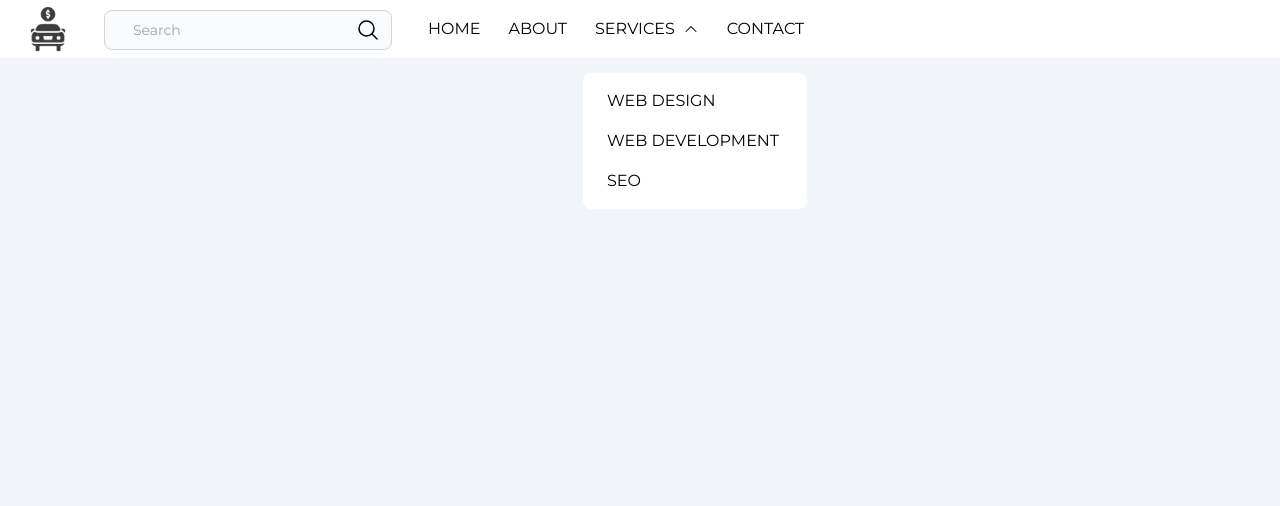
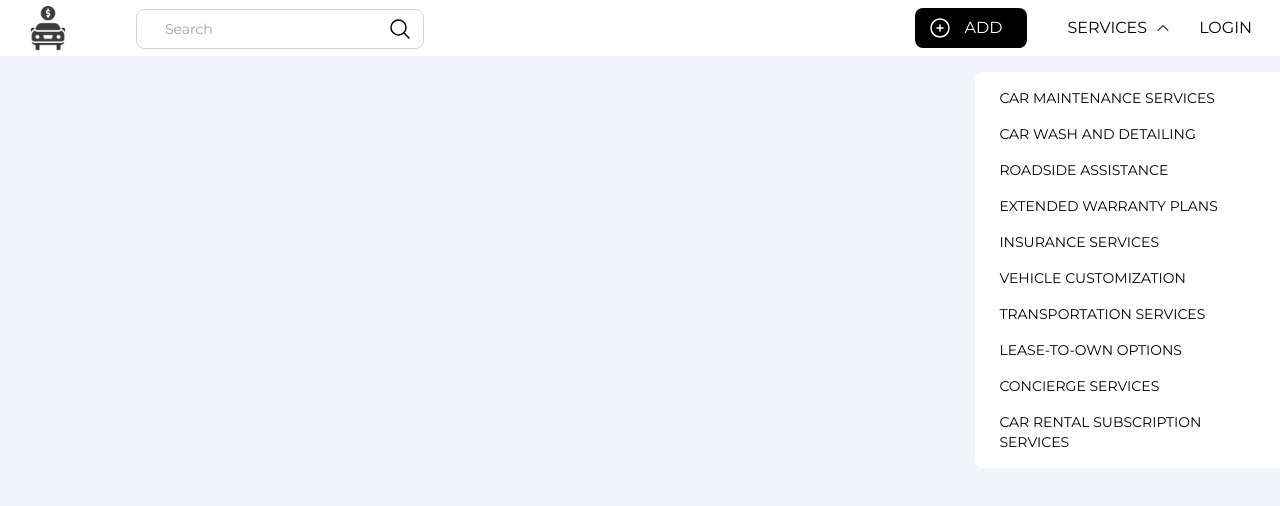
Before and after one commit to vaanskii/auto-market, a Vue app in the folder automarket_frontend/: page / in a window 1280 px wide. Both pictures are taken after a click on the button "SERVICES". Shown: the top 506 px of the page. Built offline with nearby package versions, Linux system fonts and the light colour scheme; the HTML template or start-up script is replaced by a standard one.

Commit message:
Style navigation menu.

```diff
--- a/automarket_frontend/src/components/Navigation.vue
+++ b/automarket_frontend/src/components/Navigation.vue
@@ -1,11 +1,25 @@
 <template>
     <nav class="bg-white text-black fixed w-full py-2">
       <div class="container mx-auto px-4 md:flex items-center gap-6 ">
+        <div class="flex justify-between w-full">
         <!-- logo-mobile-menu | navigation bar -->
-        <div class="flex items-center justify-between md:w-auto md:h-6 w-full">
-          <a href="/" class="py-5 px-2 text-black flex-1 font-bold uppercase">
-            <img src="/car.png" alt="car" class="w-12 h-12 hidden md:block">
+          <div class="flex items-center justify-evenly md:w-auto md:h-6 w-full">
+            <a href="/" class="py-5 px-2 text-black hidden  md:block font-bold uppercase">
+              <img src="/car.png" alt="car" class="w-12 h-12">
             </a>
+          <!-- Search input -->
+          <div>
+            <form class="md:mx-auto md:mt-[2px] md:ml-14 w-72">
+                <div class="relative">
+                    <input type="search" id="default-search" class="w-full p-4 outline-none h-10 ps-7 text-sm text-gray-900 border border-gray-300 hover:border-gray-400 rounded-lg hover:placeholder-gray-400" placeholder="Search" required />
+                    <button type="submit" class="absolute bottom-2 text-black right-3">
+                      <svg xmlns="http://www.w3.org/2000/svg" fill="none" viewBox="0 0 24 24" stroke-width="1.5" stroke="currentColor" class="w-6 h-6">
+                        <path stroke-linecap="round" stroke-linejoin="round" d="m21 21-5.197-5.197m0 0A7.5 7.5 0 1 0 5.196 5.196a7.5 7.5 0 0 0 10.607 10.607Z" />
+                      </svg>
+                    </button>
+                </div>
+            </form>
+          </div>
           <!--Mobile menu-->
           <div class="md:hidden flex items-center">
               <button type="button" @click="toggleMenuDropdown" class="mobile-menu-button">
@@ -22,23 +36,15 @@
             </button>
           </div>
         </div>
-        <!-- Search input -->
-        <div>
-          <form class="max-w-md md:mx-auto md:mt-[2px] -mt-[40px] w-72">
-              <div class="relative">
-                  <input type="search" id="default-search" class="w-full p-4 outline-none h-10 ps-7 text-sm text-gray-900 border border-gray-300 rounded-lg bg-gray-50  dark:placeholder-black" placeholder="Search" required />
-                  <button type="submit" class="absolute bottom-2 text-black right-3">
-                    <svg xmlns="http://www.w3.org/2000/svg" fill="none" viewBox="0 0 24 24" stroke-width="1.5" stroke="currentColor" class="w-6 h-6">
-                      <path stroke-linecap="round" stroke-linejoin="round" d="m21 21-5.197-5.197m0 0A7.5 7.5 0 1 0 5.196 5.196a7.5 7.5 0 0 0 10.607 10.607Z" />
-                    </svg>
-                  </button>
-              </div>
-          </form>
         </div>
         <!-- Pages -->
         <div :class="{ 'hidden': !menudropdownOpen,}" class="bg-white md:h-auto h-screen md:flex md:flex-row flex-col items-center justify-start md:space-x-1 pb-3 md:pb-0 navigation-menu">
-          <a href="#" class="py-2 px-3 block uppercase">Home</a>
-          <a href="#" class="py-2 px-3 block uppercase">About</a>
+          <button type="button" class="bg-black text-white flex items-center justify-center mr-6 rounded-lg w-28">
+              <svg xmlns="http://www.w3.org/2000/svg" fill="none" viewBox="0 0 24 24" stroke-width="1.5" stroke="currentColor" class="w-6 h-6">
+                <path stroke-linecap="round" stroke-linejoin="round" d="M12 9v6m3-3H9m12 0a9 9 0 1 1-18 0 9 9 0 0 1 18 0Z" />
+              </svg>
+            <a href="#" class="py-2 px-3 block uppercase">add</a>
+          </button>
           <!--Dropdown toggle-->
           <div class="relative">
             <button type="button" @click="toggleDropdown" class="dropdown-toggle py-2 px-3 hover:bg-gray-100 hover:text-black flex items-center gap-2 rounded">
@@ -63,14 +69,21 @@
                 leave-class="translate-y-0 scale-y-100 opacity-100"
                 leave-to-class="-translate-y-1/2 scale-y-0 opacity-0"
             >
-            <div v-if="dropdownOpen" class="dropdown-menu flex flex-col md:absolute translate-transform ease-in-out duration-300 md:bg-white md:mt-6 text-black rounded-lg md:py-2 w-56">
-              <a href="#" class="block px-6 py-2 rounded md:hover:bg-gray-300 uppercase">Web Design</a>
-              <a href="#" class="block px-6 py-2 rounded md:hover:bg-gray-300 uppercase">Web Development</a>
-              <a href="#" class="block px-6 py-2 rounded md:hover:bg-gray-300 uppercase">SEO</a>
+            <div v-if="dropdownOpen" class="dropdown-menu flex flex-col md:absolute translate-transform ease-in-out duration-300 md:bg-white md:mt-6 md:-ml-20 text-sm text-black rounded-lg md:py-2 w-80">
+              <a href="#" class="block px-6 py-2 rounded md:hover:bg-gray-300 uppercase">Car Maintenance Services</a>
+              <a href="#" class="block px-6 py-2 rounded md:hover:bg-gray-300 uppercase">Car Wash and Detailing</a>
+              <a href="#" class="block px-6 py-2 rounded md:hover:bg-gray-300 uppercase">Roadside Assistance</a>
+              <a href="#" class="block px-6 py-2 rounded md:hover:bg-gray-300 uppercase">Extended Warranty Plans</a>
+              <a href="#" class="block px-6 py-2 rounded md:hover:bg-gray-300 uppercase">Insurance Services</a>
+              <a href="#" class="block px-6 py-2 rounded md:hover:bg-gray-300 uppercase">Vehicle Customization</a>
+              <a href="#" class="block px-6 py-2 rounded md:hover:bg-gray-300 uppercase">Transportation Services</a>
+              <a href="#" class="block px-6 py-2 rounded md:hover:bg-gray-300 uppercase">Lease-to-Own Options</a>
+              <a href="#" class="block px-6 py-2 rounded md:hover:bg-gray-300 uppercase">Concierge Services</a>
+              <a href="#" class="block px-6 py-2 rounded md:hover:bg-gray-300 uppercase">Car Rental Subscription Services</a>
             </div>
           </transition>
           </div>
-          <a href="#" class="py-2 px-3 block uppercase">Contact</a>
+          <a href="#" class="py-2 px-3 block uppercase">Login</a>
         </div>
       </div>
     </nav>
@@ -79,6 +92,7 @@
 <script>
 // importing heroicons
 import { ChevronDownIcon, ChevronUpIcon, Bars3BottomRightIcon, XMarkIcon, DocumentMagnifyingGlassIcon } from '@heroicons/vue/24/solid'
+
 export default {
   data() {
     return {
```
Lines whose indentation alone changed are shown as unchanged.
